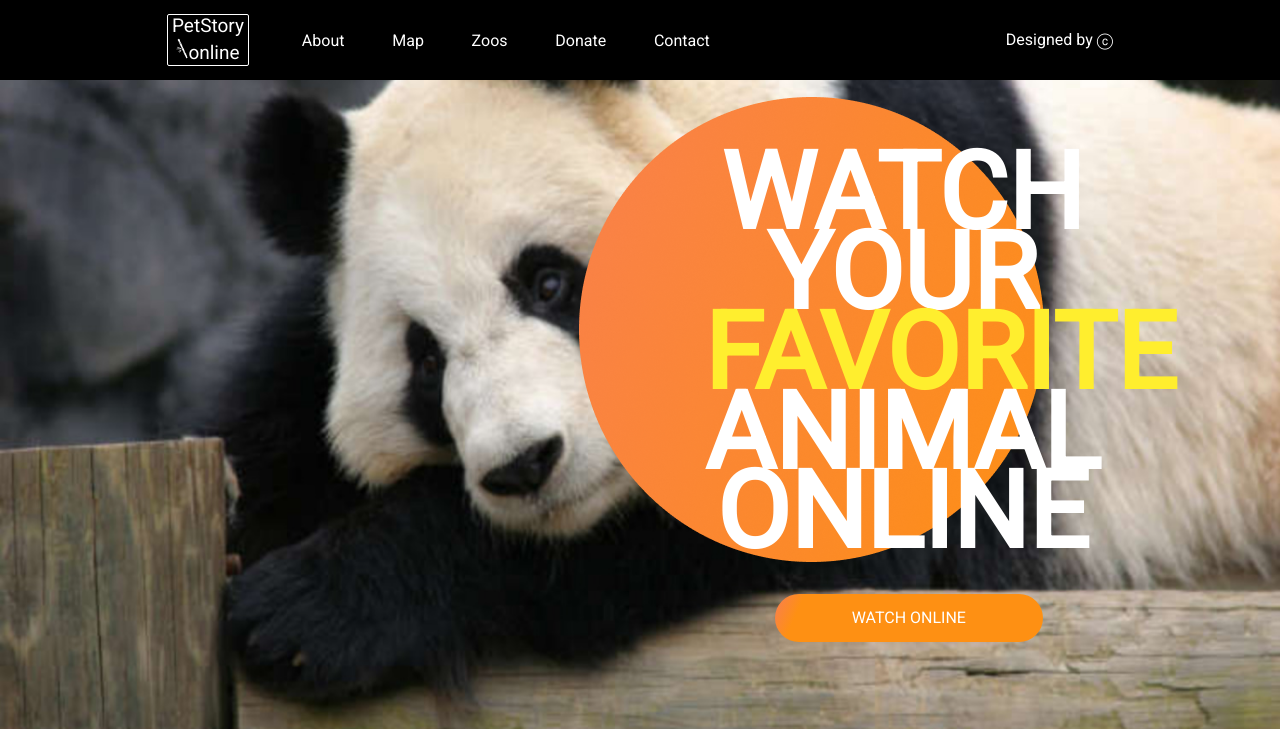
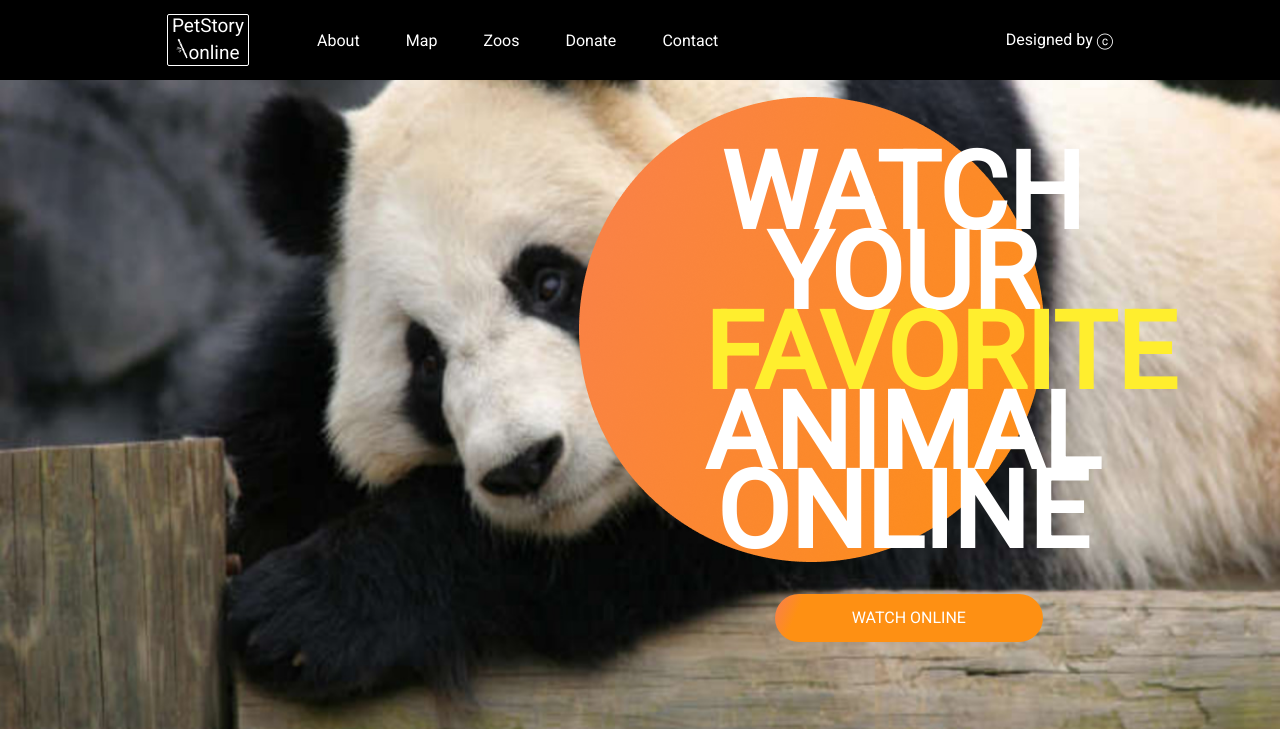
Before and after one commit to aakbarkhan/online-zoo, a plain HTML site: page pages/main/index.html in a window 1280 px wide. Shown: the top 749 px of the page. Drawn offline with Linux system fonts and the light colour scheme.

Commit message:
fix: the nav bar

```diff
--- a/pages/main/styles.css
+++ b/pages/main/styles.css
@@ -40,7 +40,7 @@ body {
   }
 
   nav>ul {
-    margin-left: -100%;
+    margin-left: -93%;
   }
 
   nav>ul>li {
```
